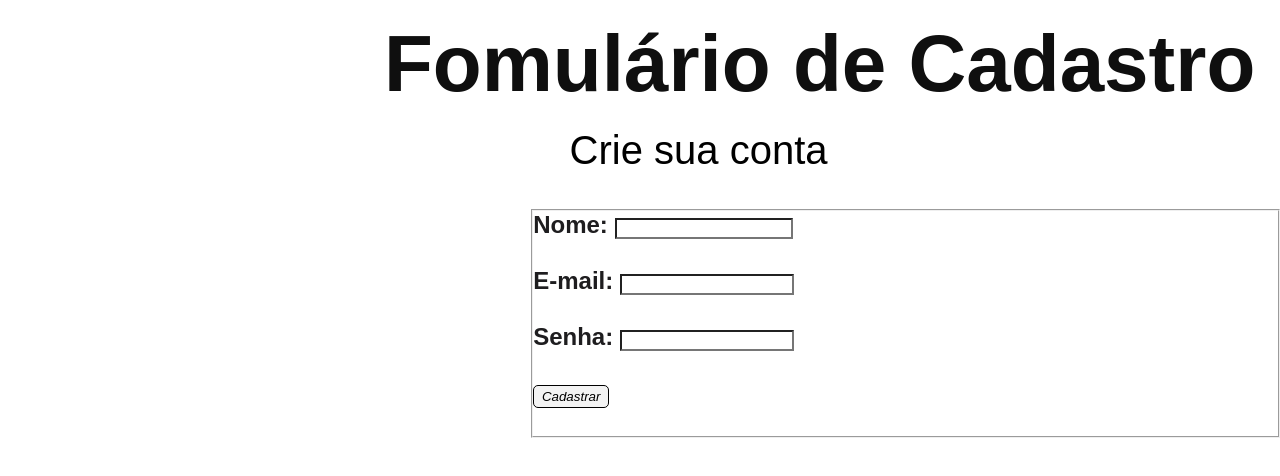
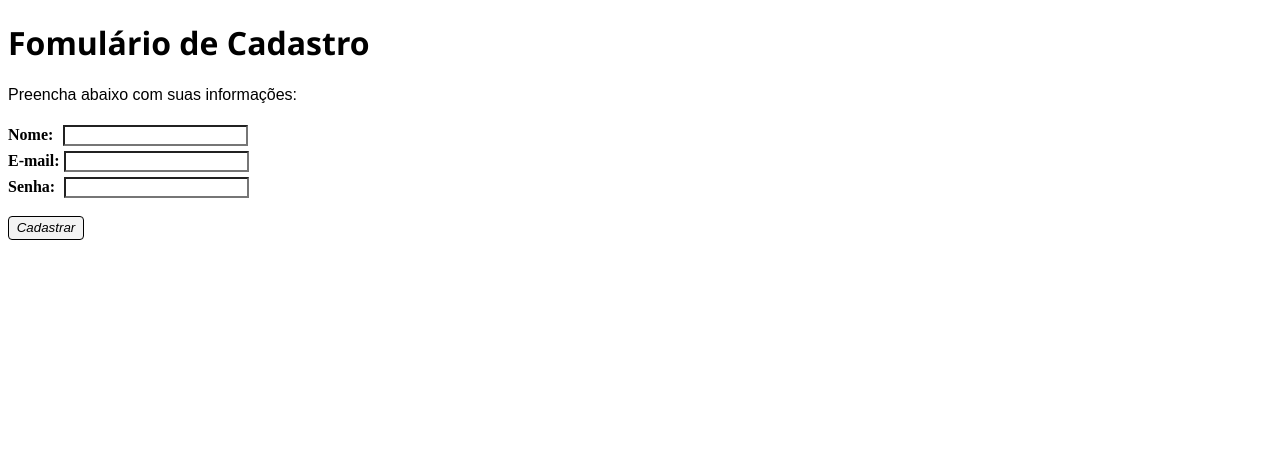
Before and after one commit to 11joao44/curso_ebac_frontend, a plain HTML site: page Cadastro.html in a window 1280 px wide. Drawn offline with Linux system fonts and the light colour scheme.

Commit message:
adicionando id nos inputs e fontes

```diff
--- a/Cadastro.html
+++ b/Cadastro.html
@@ -4,11 +4,20 @@
     <meta charset="UTF-8">
     <meta http-equiv="X-UA-Compatible" content="IE=edge">
     <meta name="viewport" content="width=device-width, initial-scale=1.0">
-    <link rel="stylesheet" type="text/css" href="./fomulario.css" media="" />
-    <title>Cadastro</title>
+    <title>Formulario</title>
     <STyle>
         .btn1{
             background-color: rgb(243, 243, 243);
+            color: black;
+            width: 76px;
+            height: 24px;
+            border: 1.3px black solid;
+            border-radius: 4px;
+            font-style: italic;
+            cursor: pointer;
+        }
+        .btn1:hover{
+            background-color: rgb(228, 228, 228);
             color: black;
             width: 76px;
             height: 23px;
@@ -19,79 +28,59 @@
         }
         .namecolor{
             background-color: white;
-            width: 174px;
-            height: 17px;
-            left: 50%S;
-
-
+            margin-top: 5px;
+            margin-left: 6px;
         }
         .emailcolor{
             background-color: white;
-            width: 170px;
-            height: 17px;
+            margin-top: 5px;
 
         }
         .senhacolor{
             background-color: white;
-            width: 170px;
-            height: 17px;
-
+            margin-top: 5px;
+            margin-left: 4.8px;
         }
         .namecolor:hover{
             background-color: whitesmoke;
-            width: 170px;
-            height: 17px;
-
+            margin-top: 5px;
+            margin-left: 6px;
         }
         .emailcolor:hover{
             background-color: whitesmoke;
-            width: 165px;
-            height: 17px;
+            margin-top: 5px;
 
         }
         .senhacolor:hover{
             background-color: whitesmoke;
-            width: 170px;
-            height: 17px;
-
+            margin-top: 5px;
+            margin-left: 4.8px;
+        }
+        #titulo{
+            font-family: 'Segoe UI', Tahoma, Geneva, Verdana, sans-serif;
+        }
+        #subtitulo{
+            font-family: Arial, Helvetica, sans-serif;
         }
 </STyle>
 </head>
 <body>
-    <div>
+    <h1 id="titulo"><strong>Fomulário de Cadastro</strong></h1>
+    <p id="subtitulo">Preencha abaixo com suas informações:</p>
+    <form>
+        <label for="nome"><strong>Nome:</strong></label>
+        <input class="namecolor" type="text" id="nome" required />
+        <br />
+        <label for="email"><strong>E-mail:</strong></label>
+        <input class="emailcolor" type="email" id="email" required />
+        <br />
+        <label for="senha"><strong>Senha:</strong></label>
+        <input class="senhacolor" type="password" id="senha" required />
         <br>
-        <h1 id="titulo"><strong>Fomulário de Cadastro</strong></h1>
         <br>
-        <p id="subtitulo">Crie sua conta</p>
-        <br>
-    </div>
-<br>
-    <form>
-        <fieldset>
-            <div>
-                <label for="nome"><strong>Nome:</strong></label>
-                <input class="namecolor" type="text" name="Nome" id="Nome" required />
-            </div>
-            <br/>
-            <div>
-                <label for="email"><strong>E-mail:</strong></label>
-                <input class="emailcolor" type="email" name="email" id="email" required />
-            </div>
-            <br/>
-
-            <div>
-            <label for="senha"><strong>Senha:</strong></label>
-            <input class="senhacolor" type="password" name="senha" id="senha" required />
-            </div>
-
-            <br>
-            <div>
-            <button class="btn1" type="submit" onclick="alert('Cadastro concluido')">
-        Cadastrar
-            </button>
-            </div>
-            <br>
-        </fieldset>
+        <button class="btn1" type="button" onclick="alert('Cadastro concluido')">
+            Cadastrar
+        </button>
     </form>
 </body>
 </html>
--- a/fomulario.css
+++ /dev/null
@@ -1,26 +0,0 @@
-*{
-    margin: 0%;
-    padding: 0%;
-}
-
-#titulo{
-    font-family: sans-serif;
-    color: #0f0f0f;
-    margin-left: 30%;
-    font-size: 500%;
-}
-
-#subtitulo{
-    font-family: sans-serif;
-    color: #000000;
-    margin-left: 44.5%;
-    font-size: 250%;
-}
-
-fieldset{
-    font-family: sans-serif;
-    font-size: 1.5em;
-    color: #1e1d1f;
-    margin-left: 41.5%;
-    margin-top: %;
-}
```
